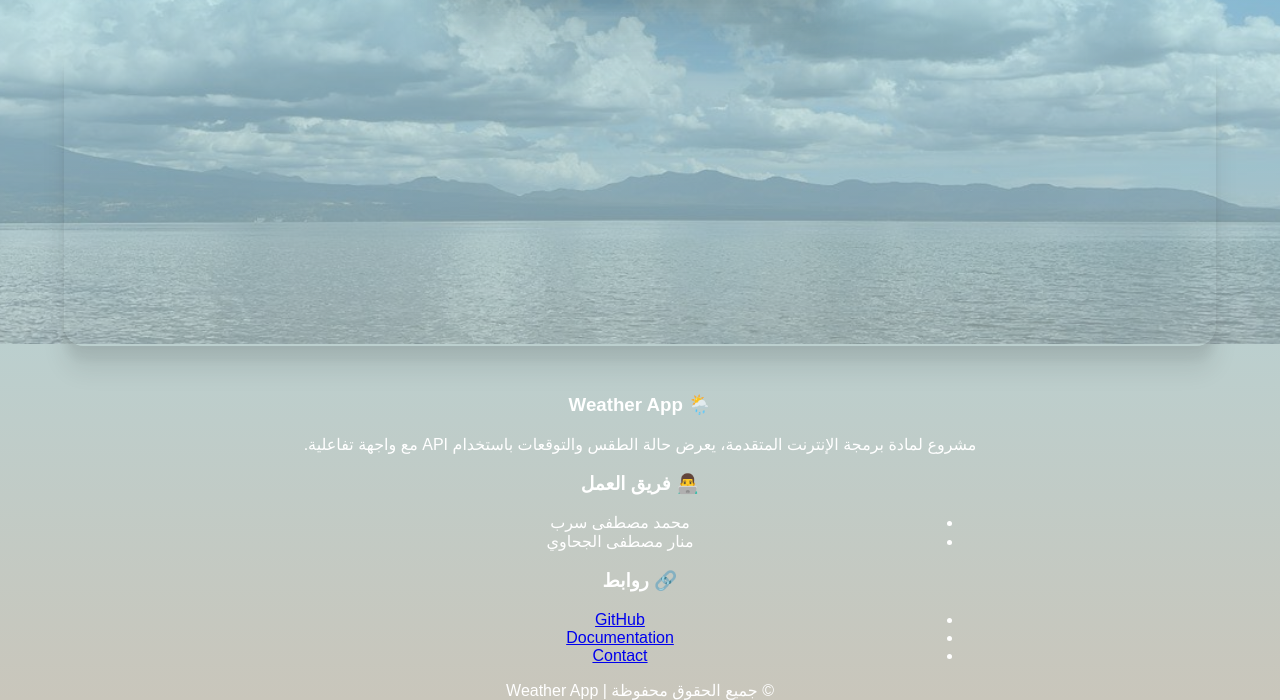
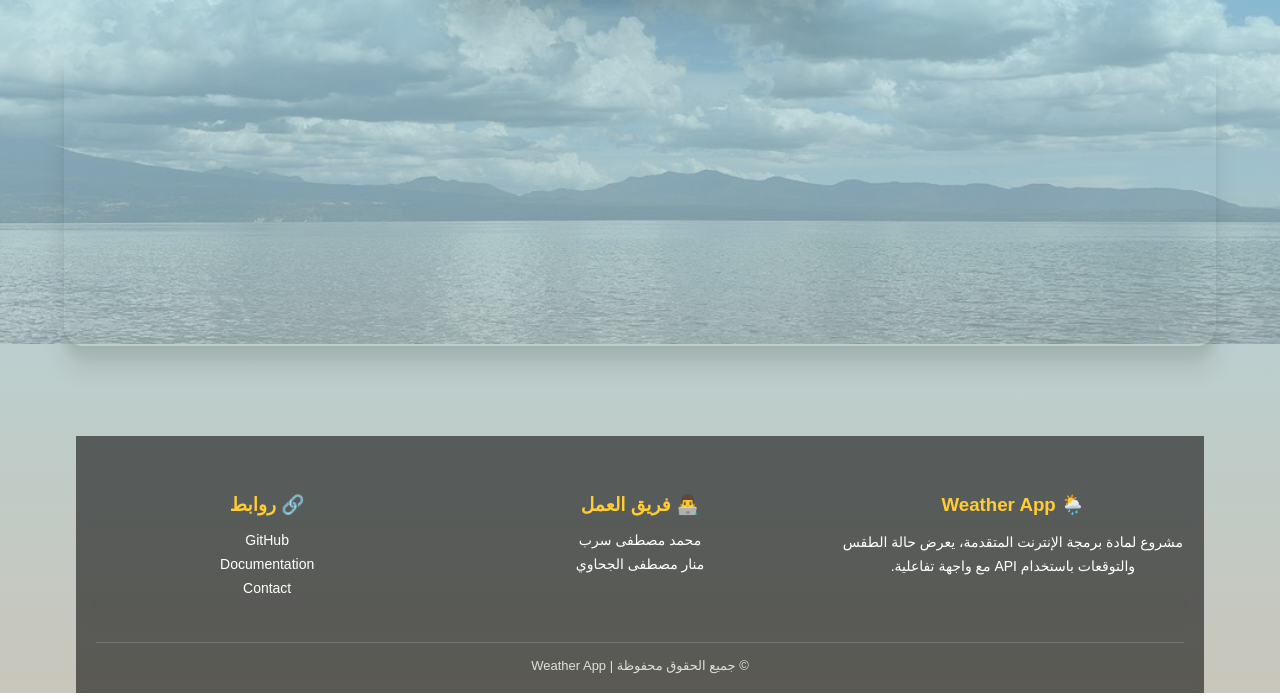
Before and after one commit to mohasarreb/weathr-213, a plain HTML site: page index.html in a window 1280 px wide. Shown: the part 456-1156 px from the top of the page. Drawn offline with nearby package versions, Linux system fonts and the light colour scheme.

Commit message:
Refactor and enhance po.css styles

```diff
--- a/po.css
+++ b/po.css
@@ -282,3 +282,65 @@ header {
                 0px 15px 10px rgba(0,0,0,0.05),
                 0px 5px 5px rgba(0,0,0,0.03);
 }
+
+.site-footer {
+  margin-top: 60px;
+  background: rgba(0, 0, 0, 0.55);
+  backdrop-filter: blur(6px);
+  color: #fff;
+  padding: 40px 20px 20px;
+  font-family: "Cairo", sans-serif;
+}
+
+.footer-content {
+  display: flex;
+  flex-wrap: wrap;
+  justify-content: space-between;
+  gap: 30px;
+  max-width: 1100px;
+  margin: auto;
+}
+
+.footer-section {
+  flex: 1;
+  min-width: 220px;
+}
+
+.footer-section h3 {
+  margin-bottom: 15px;
+  color: #ffcc33;
+}
+
+.footer-section p {
+  line-height: 1.7;
+  font-size: 14px;
+}
+
+.footer-section ul {
+  list-style: none;
+  padding: 0;
+}
+
+.footer-section ul li {
+  margin-bottom: 8px;
+  font-size: 14px;
+}
+
+.footer-section ul li a {
+  color: #fff;
+  text-decoration: none;
+  transition: 0.3s;
+}
+
+.footer-section ul li a:hover {
+  color: #ffcc33;
+}
+
+.footer-bottom {
+  text-align: center;
+  margin-top: 30px;
+  padding-top: 15px;
+  border-top: 1px solid rgba(255,255,255,0.2);
+  font-size: 13px;
+  opacity: 0.8;
+}
```
